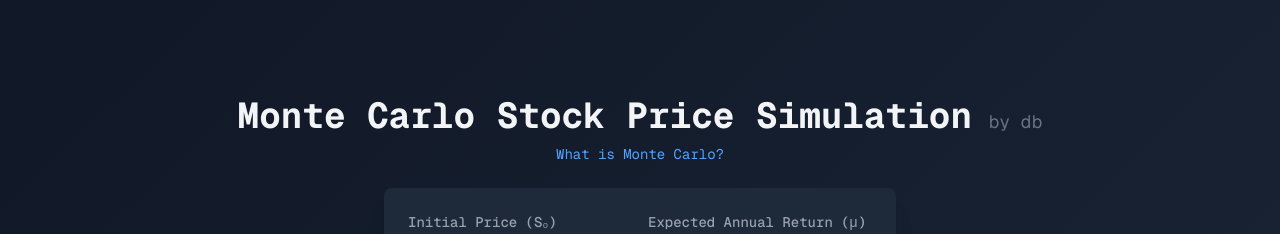
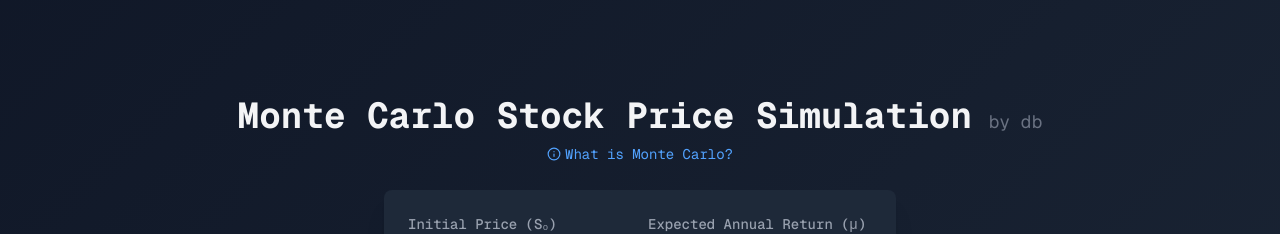
Before and after one commit to darrancebeh/monte-carlol, a Next.js app: page / in a window 1280 px wide. Shown: the top 234 px of the page. Built offline with nearby package versions, Linux system fonts and the light colour scheme.

Commit message:
feat: Added (!) ficon to modal header prompt

```diff
--- a/src/app/page.tsx
+++ b/src/app/page.tsx
@@ -454,13 +454,14 @@ export default function Home() {
              <span className="text-lg text-gray-500 ml-2 inline">by db</span> {/* Use inline and ml-2 for spacing */}
           </div>
 
-          {/* Sub-header for Modal Trigger - Centered */}
+          {/* Sub-header for Modal Trigger - Centered, with Icon */}
           <div className="w-full max-w-6xl mb-6 text-center"> {/* Changed to text-center */}
             <button
               onClick={() => setIsModalOpen(true)}
-              className="text-sm text-blue-400 hover:text-blue-300 hover:underline transition-colors duration-200"
+              className="text-sm text-blue-400 hover:text-blue-300 hover:underline transition-colors duration-200 inline-flex items-center" // Added inline-flex and items-center
               aria-label="What is Monte Carlo Simulation?"
             >
+              <FiInfo className="mr-1" /> {/* Added icon here */}
               What is Monte Carlo?
             </button>
           </div>
@@ -654,6 +655,7 @@ export default function Home() {
         overlayClassName="fixed inset-0 bg-black bg-opacity-75 z-40 flex items-center justify-center" // Added z-index lower than modal
       >
         <div className="flex justify-between items-center mb-4">
+          {/* Added FiInfo icon to the modal header */}
           <h2 className="text-xl sm:text-2xl font-semibold flex items-center">
             <FiInfo className="mr-2" /> What is Monte Carlo Simulation?
           </h2>
```
